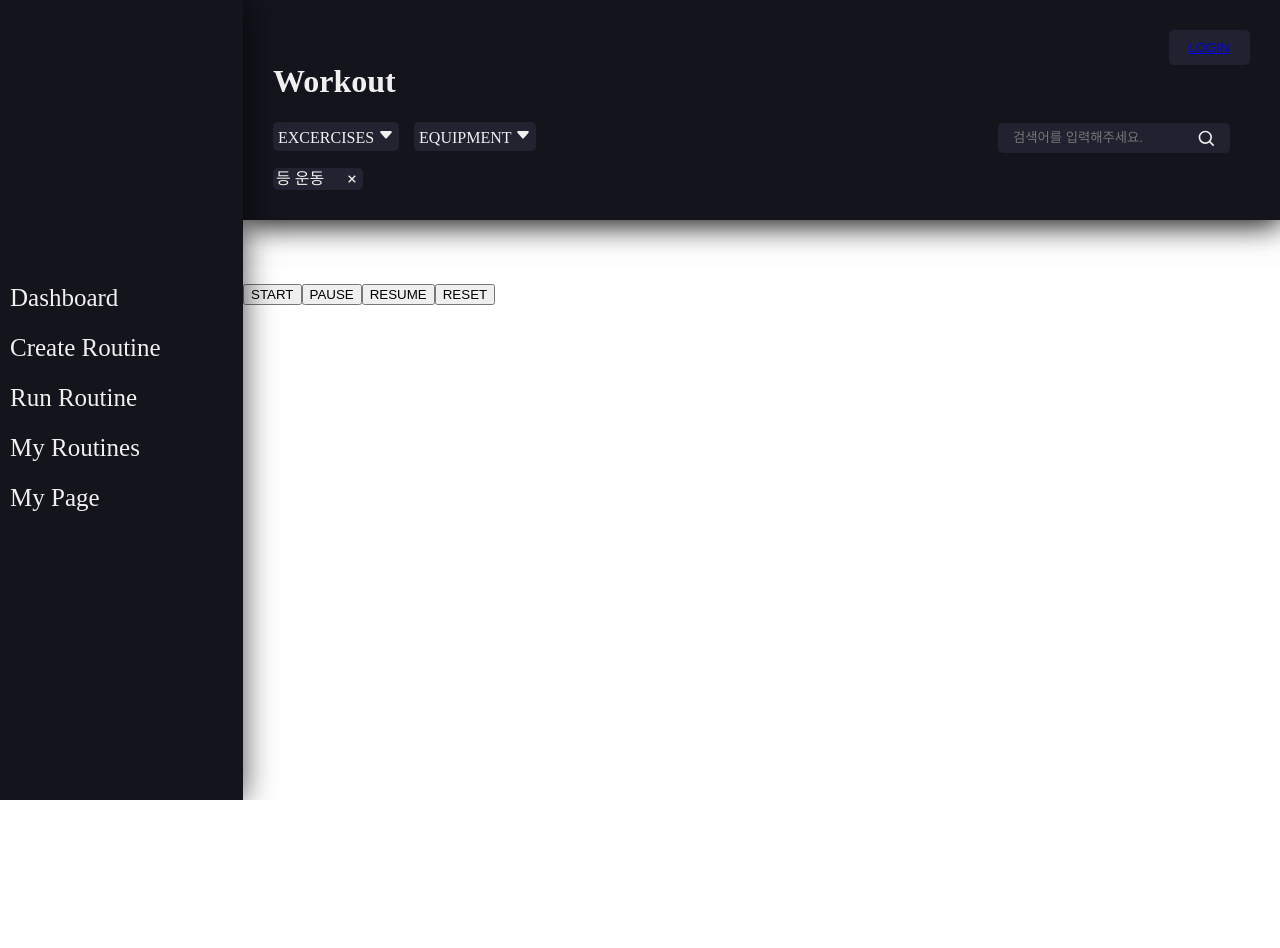
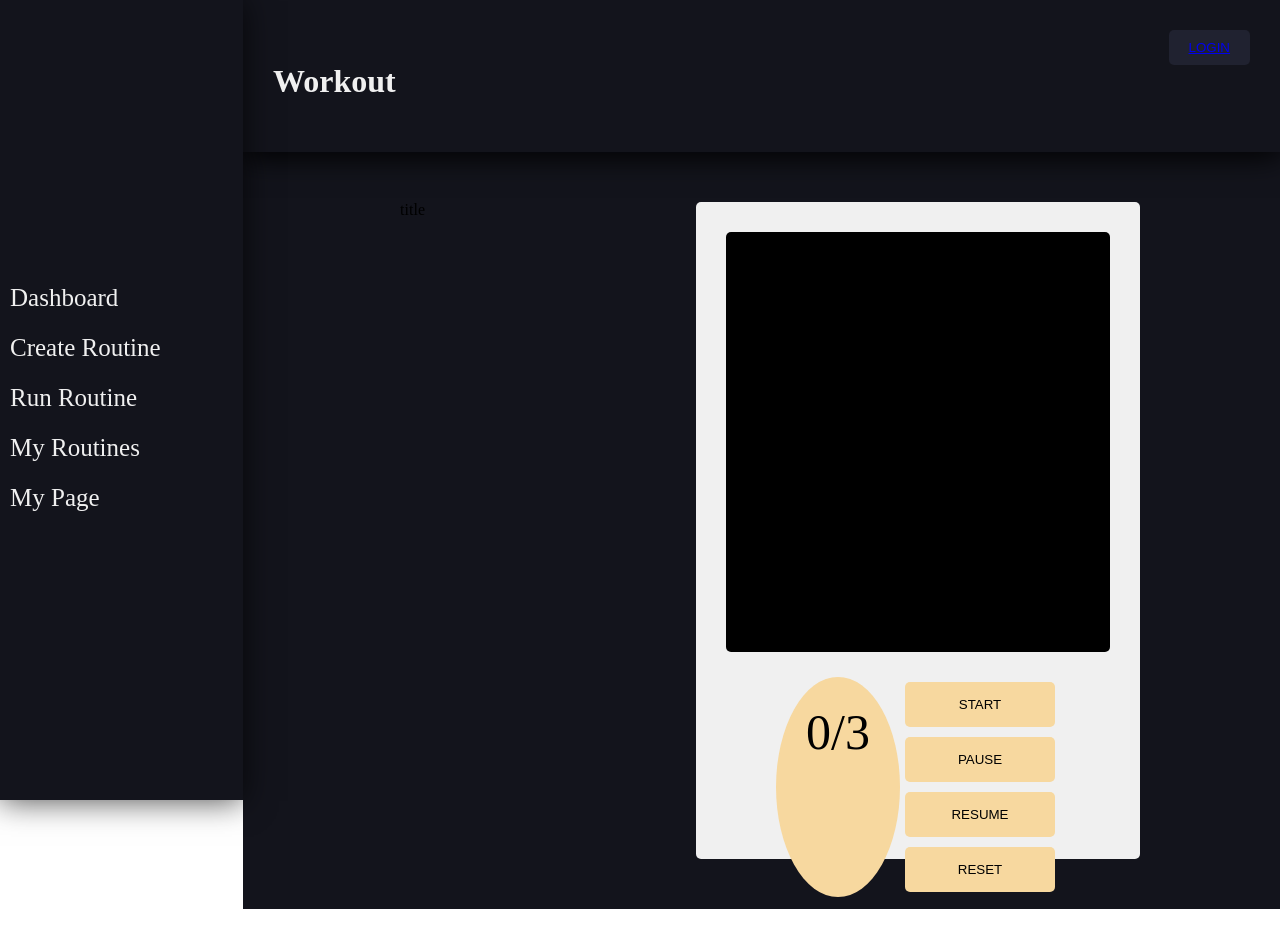
Before and after one commit to codestates/pt_at_home_client, a React (Create React App) app: page /workout in a window 1280 px wide. Shown: the top 948 px of the page. Before the commit the page ends 800 px from the top, so only its background shows below. Built offline with nearby package versions, Linux system fonts and the light colour scheme.

Commit message:
[Update]/Header&RunRoutine 디자인 및 기능 업데이트

```diff
--- a/src/components/component/CreateRoutineCard.tsx
+++ b/src/components/component/CreateRoutineCard.tsx
@@ -49,12 +49,6 @@ const DraggableWrap = styled.div`
   width: 280px;
   height: 130px;
 `;
-
-const CardDiv = styled.div`
-  color: currentColor;
-  text-decoration: none;
-  display: inline-table;
-`;
 const Card = styled.div`
   box-shadow: 0 1px 30px rgba(0, 0, 0, 0.4);
   display: flex;
--- a/src/components/header/Header.tsx
+++ b/src/components/header/Header.tsx
@@ -13,11 +13,12 @@ const Header = ({
   logoutHandler,
   title,
 }: HeaderProps): JSX.Element => {
+  const noBottom = title !== 'Dashboard' && title !== 'Create Routine';
   return (
     <HeaderWrap id="asd">
       <HeaderTop isLogin={isLogin} logoutHandler={logoutHandler} />
       <HeaderMiddle title={title} />
-      <HeaderBottom />
+      {!noBottom && <HeaderBottom />}
     </HeaderWrap>
   );
 };
--- a/src/components/header/headerBottom/HeaderBottom.tsx
+++ b/src/components/header/headerBottom/HeaderBottom.tsx
@@ -76,7 +76,7 @@ const filterModels: IFilter[] = [
 
 const HeaderBottom = (): JSX.Element => {
   const dropdownRefs = [useRef(), useRef()];
-  const [filterArr, setFilterArr] = useState<string[]>([]);
+  const [filterArr, setFilterArr] = useState<IFilterOption[]>([]);
   const [dropdownModels, setDropdownModels] = useState(() => {
     return filterModels.map((filter) => {
       filter.ref = dropdownRefs[filter.id];
@@ -95,17 +95,28 @@ const HeaderBottom = (): JSX.Element => {
     if (event.target === dropdownRefs[0].current) {
       return;
     }
+    if (event.target.classList.contains('custom-option-item')) {
+      return;
+    }
     allClose();
   });
   useOnClickDocument(dropdownRefs[1], (event) => {
     if (event.target === dropdownRefs[1].current) {
       return;
     }
+    if (event.target.classList.contains('custom-option-item')) {
+      return;
+    }
     allClose();
   });
-  const onChangeSelect = (id: number, value: string) => {
+  const onChangeSelect = (id: number, op: IFilterOption) => {
     toggleDropdwon(id);
-    setFilterArr((props) => [...props, value]);
+    // const filterRemove = filterArr.filter((item) => item.label === op.label);
+    // if (filterRemove.length === 0) setFilterArr([...filterArr, op]);
+    const hasLabel = filterArr.some((item) => item.label === op.label);
+    if (!hasLabel) {
+      setFilterArr([...filterArr, op]);
+    }
   };
   const toggleDropdwon = (id: number) => {
     setDropdownModels(
@@ -143,9 +154,11 @@ const HeaderBottom = (): JSX.Element => {
                       {model.options.map((op) => (
                         <CustomOptionItem
                           key={op.value}
+                          className={'custom-option-item'}
                           isdefault={!!op.isDefault}
-                          onClick={() => {
-                            onChangeSelect(model.id, op.value);
+                          onClick={(e) => {
+                            e.stopPropagation();
+                            onChangeSelect(model.id, op);
                           }}
                         >
                           {op.label}
@@ -158,16 +171,30 @@ const HeaderBottom = (): JSX.Element => {
               </div>
             );
           })}
+          <CustomSelect>STRETCHING</CustomSelect>
+          <CustomSelect>ROUTINE</CustomSelect>
         </FilterWrap>
         <SearchInputWrap>
           <SearchInput placeholder="검색어를 입력해주세요." />
           <Search />
         </SearchInputWrap>
       </Wrap>
-      <FilterCard>
-        등 운동
-        <BiX />
-      </FilterCard>
+      <TagWrap>
+        {filterArr &&
+          filterArr.map((op, index) => (
+            <FilterCard key={op.value}>
+              {op.label}
+              <BiX
+                onClick={() => {
+                  const removeFilter = filterArr.filter(
+                    (item) => item.label !== op.label,
+                  );
+                  setFilterArr(removeFilter);
+                }}
+              />
+            </FilterCard>
+          ))}
+      </TagWrap>
     </>
   );
 };
@@ -252,6 +279,7 @@ const FilterCard = styled.span`
   border-radius: 5px;
   display: flex;
   justify-content: space-between;
+  margin-right: 10px;
   padding: 3px;
 `;
 const Search = styled(BiSearch)`
@@ -261,7 +289,9 @@ const Search = styled(BiSearch)`
   font-size: 20px;
   color: #f0f0f0;
 `;
-
+const TagWrap = styled.div`
+  display: flex;
+`;
 const Arrow = styled(BsFillCaretDownFill)``;
 
 export default HeaderBottom;
--- a/src/components/main/CreateRoutine.tsx
+++ b/src/components/main/CreateRoutine.tsx
@@ -1,10 +1,13 @@
 import React, { useState, useRef, useEffect } from 'react';
 import styled from 'styled-components';
-import CreateRoutineCard from '../component/CreateRoutineCard'
-import RoutineBox from '../component/RoutineBox'
-import { WorkoutOfRoutine } from '../../modules/reducers/currentRoutine'
-import { Workout } from '../../modules/reducers/myWorkouts'
-import { CreateRoutineProps, ChoseWorkout } from '../../containers/CreateRoutineContainer'
+import CreateRoutineCard from '../component/CreateRoutineCard';
+import RoutineBox from '../component/RoutineBox';
+import { WorkoutOfRoutine } from '../../modules/reducers/currentRoutine';
+import { Workout } from '../../modules/reducers/myWorkouts';
+import {
+  CreateRoutineProps,
+  ChoseWorkout,
+} from '../../containers/CreateRoutineContainer';
 import {
   DragDropContext,
   Draggable,
@@ -14,23 +17,23 @@ import {
   ResponderProvided,
 } from 'react-beautiful-dnd';
 
-const initialChoseWorkout:ChoseWorkout = {
-    id:0,
-    title:'',
-    instruction:'',
-    image:['', ''],
-    part:['',''],
-    setCount:0,
-    count:0,
-    breakTime:0,
-    mySetCount:0,
-    myCount:0,
-    myBreakTime:0,
-    calrorie: 0,
-    tool: ''
-    }
+const initialChoseWorkout: ChoseWorkout = {
+  id: 0,
+  title: '',
+  instruction: '',
+  image: ['', ''],
+  part: ['', ''],
+  setCount: 0,
+  count: 0,
+  breakTime: 0,
+  mySetCount: 0,
+  myCount: 0,
+  myBreakTime: 0,
+  calrorie: 0,
+  tool: '',
+};
 
-const initialAddedWorkouts:ChoseWorkout[] = []
+const initialAddedWorkouts: ChoseWorkout[] = [];
 
 export interface ICard {
   id: string;
@@ -43,8 +46,7 @@ const reorder = (list: ICard[], startIndex: number, endIndex: number) => {
   return result;
 };
 
-
-const CreateRoutine = ({ myWorkouts }:CreateRoutineProps): JSX.Element => {
+const CreateRoutine = ({ myWorkouts }: CreateRoutineProps): JSX.Element => {
   const wrapRef = useRef<HTMLDivElement | null>(null);
   const droppableRef = useRef<HTMLDivElement | null>(null);
   const [cards, setCards] = useState<ICard[]>([
@@ -156,7 +158,9 @@ const DropWrap = styled.div`
   position: relative;
   flex: 1;
 `;
-const DroppableDiv = styled.div``;
+const DroppableDiv = styled.div`
+  flex-wrap: wrap;
+`;
 const DropBox = styled.div`
   position: relative;
   flex: 1;
--- a/src/components/main/RunRoutine.tsx
+++ b/src/components/main/RunRoutine.tsx
@@ -1,75 +1,73 @@
 import React, { useState, useEffect, useMemo } from 'react';
-import { CurrentRoutineProps } from '../../containers/RunRoutineContainer'
+import { CurrentRoutineProps } from '../../containers/RunRoutineContainer';
 import styled from 'styled-components';
-import CreateRoutineCard from '../component/CreateRoutineCard'
+import CreateRoutineCard from '../component/CreateRoutineCard';
 
-type SetInterval=ReturnType<typeof setInterval>
+type SetInterval = ReturnType<typeof setInterval>;
 
-
-const RunRoutine = ({
-    currentRoutine,
-
-}:CurrentRoutineProps):JSX.Element => {
-    const initialInterve:SetInterval | any = undefined
-    let {routineId, title, workout} = currentRoutine
-    let [counter, setCounter] = useState(0)
-    let [routineOrder, setRoutineOrder] = useState(0)
-    let [intervCounter, setIntervCounter] = useState(initialInterve)
-    let [intervImg, setIntervImg] = useState(initialInterve)
-    let [status, setStatus] = useState('ready')
-    let [imgIdx, setImgIdx] = useState(0)
-    let [repeat, setRepeat] = useState('ready')
-    let imgList = workout[routineOrder].image
-    let currentWorkout = workout[routineOrder]
-    let totalCount = workout[routineOrder].myCount
-    let breakCount = workout[routineOrder].myBreakTime
-    let num = useMemo(() => routineOrder+1, [routineOrder])
+const RunRoutine = ({ currentRoutine }: CurrentRoutineProps): JSX.Element => {
+  const initialInterve: SetInterval | any = undefined;
+  let { routineId, title, workout } = currentRoutine;
+  let [counter, setCounter] = useState(0);
+  let [routineOrder, setRoutineOrder] = useState(0);
+  let [intervCounter, setIntervCounter] = useState(initialInterve);
+  let [intervImg, setIntervImg] = useState(initialInterve);
+  let [status, setStatus] = useState('ready');
+  let [imgIdx, setImgIdx] = useState(0);
+  let [repeat, setRepeat] = useState('ready');
+  let imgList = workout[routineOrder].image;
+  let currentWorkout = workout[routineOrder];
+  let totalCount = workout[routineOrder].myCount;
+  let breakCount = workout[routineOrder].myBreakTime;
+  let num = useMemo(() => routineOrder + 1, [routineOrder]);
 
   useEffect(() => {
-        if (counter === totalCount + 1 && (status === 'start' || status === 'resume')) {
-            setCounter(0)
+    if (
+      counter === totalCount + 1 &&
+      (status === 'start' || status === 'resume')
+    ) {
+      setCounter(0);
       return () => {
-                setIntervCounter(clearInterval(intervCounter))
-                setIntervImg(clearInterval(intervImg))
+        setIntervCounter(clearInterval(intervCounter));
+        setIntervImg(clearInterval(intervImg));
         if (num < workout.length) {
-                    setTimeout(() => setStatus('break'), 2000)
+          setTimeout(() => setStatus('break'), 2000);
         } else {
-                    setStatus('finish')
+          setStatus('finish');
         }
+      };
+    } else if (counter === breakCount + 1 && status === 'break') {
+      setCounter(0);
+      return () => {
+        setIntervCounter(clearInterval(intervCounter));
+        if (num < workout.length) {
+          setRoutineOrder(num);
+          setTimeout(() => setStatus('start'), 2000);
         }
-        } else if (counter === breakCount+1 && (status === 'break')) {
-            setCounter(0)
-            return () => {
-                setIntervCounter(clearInterval(intervCounter))
-                if (num < workout.length) {
-                    setRoutineOrder(num)
-                    setTimeout(() => setStatus('start'), 2000)
+      };
     }
-            }
-        }
-    }, [counter])
+  }, [counter]);
 
   useEffect(() => {
     if (status === 'start') {
-            runWorkout()
+      runWorkout();
     } else if (status === 'break') {
-            breakCounter()
+      breakCounter();
     } else if (status === 'finish') {
-            setCounter(0)
-            setIntervCounter(clearInterval(intervCounter))
-            setIntervImg(clearInterval(intervImg))
+      setCounter(0);
+      setIntervCounter(clearInterval(intervCounter));
+      setIntervImg(clearInterval(intervImg));
     } else if (status === 'resume' && repeat === 'repeat') {
-            setIntervImg(setInterval (() => setImgIdx(imgIdx++), 1500))
+      setIntervImg(setInterval(() => setImgIdx(imgIdx++), 1500));
     } else if (status === 'resume') {
-            setIntervCounter(setInterval(() => setCounter(counter++), 1000))
+      setIntervCounter(setInterval(() => setCounter(counter++), 1000));
     } else if (status === 'pause') {
-            setIntervCounter(clearInterval(intervCounter))
-            setIntervImg(clearInterval(intervImg))
+      setIntervCounter(clearInterval(intervCounter));
+      setIntervImg(clearInterval(intervImg));
     } else if (status === 'pauseBreak') {
-            setIntervCounter(clearInterval(intervCounter))
+      setIntervCounter(clearInterval(intervCounter));
     }
-    }, [status])
-
+  }, [status]);
 
   // start 를 누르면 status 를 start로 바꾼다
   // staus 가 start 면 runworkout을 실행한다
@@ -81,101 +79,163 @@ const RunRoutine = ({
   // routineOrder 가 증가하면 현재 운동이 재설정 된다.
   // breakTime이 다 돌면 다시 runworkout 이 실행된다.
 
-    let currentImg = imgIdx === imgList.length? imgList[0]:imgList[imgIdx]
-    let actionCounter = useMemo(() => counter+1, [counter])
+  let currentImg = imgIdx === imgList.length ? imgList[0] : imgList[imgIdx];
+  let actionCounter = useMemo(() => counter + 1, [counter]);
 
   useEffect(() => {
     if (repeat === 'repeat') {
-            console.log('repeat')
-            setIntervImg(setInterval (() => setImgIdx(imgIdx++), 1500))
+      console.log('repeat');
+      setIntervImg(setInterval(() => setImgIdx(imgIdx++), 1500));
     }
     if (repeat === 'next') {
       if (counter === totalCount) {
-                console.log('next', counter)
+        console.log('next', counter);
         // setCounter(0)
-                setTimeout(()=>setRepeat('stop'), 1500)
+        setTimeout(() => setRepeat('stop'), 1500);
       } else {
-                setCounter(counter++)
-                setRepeat('repeat')
+        setCounter(counter++);
+        setRepeat('repeat');
       }
-        } if (repeat === 'stop') {
-            console.log('stop')
-            setCounter(0)
-            setRepeat('ready')
+    }
+    if (repeat === 'stop') {
+      console.log('stop');
+      setCounter(0);
+      setRepeat('ready');
       if (num < workout.length) {
-                setStatus('break')
+        setStatus('break');
       } else {
-                setStatus('finish')
+        setStatus('finish');
       }
-
     }
-    }, [repeat])
+  }, [repeat]);
 
   useEffect(() => {
     if (imgIdx === imgList.length) {
-            setImgIdx(0)
-            setCounter(actionCounter)
-            setRepeat('next')
-            setIntervImg(clearInterval(intervImg))
+      setImgIdx(0);
+      setCounter(actionCounter);
+      setRepeat('next');
+      setIntervImg(clearInterval(intervImg));
     }
-    }, [imgIdx])
+  }, [imgIdx]);
 
   const runWorkout = () => {
     if (currentWorkout.myCount < 5) {
-            setRepeat('repeat')
+      setRepeat('repeat');
     } else {
-            setCounter(counter++)
-            setIntervCounter(setInterval(() => setCounter(counter++), 1000))
+      setCounter(counter++);
+      setIntervCounter(setInterval(() => setCounter(counter++), 1000));
     }
-    }
+  };
 
   const startHandler = () => {
-        setStatus('start')
-    }
+    setStatus('start');
+  };
 
   const breakCounter = () => {
-        setCounter(counter++)
-        setIntervCounter(setInterval(() => setCounter(counter++), 1000))
-    }
+    setCounter(counter++);
+    setIntervCounter(setInterval(() => setCounter(counter++), 1000));
+  };
 
   const pauseHandler = () => {
     if (status === 'break') {
-            setStatus('pauseBreak')
+      setStatus('pauseBreak');
     } else {
-            setStatus('pause')
+      setStatus('pause');
     }
-    }
+  };
 
   const resumeHandler = () => {
     if (status === 'pause') {
-            setStatus('resume')
+      setStatus('resume');
     } else if (status === 'pauseBreak') {
-            setStatus('break')
+      setStatus('break');
     }
-    }
+  };
 
   return (
-        <div>
-            <WhiteText>
-                title
-            </WhiteText>
-            <WhiteText>
-                <div>{currentWorkout.id}</div>
-                <div>Image : {currentImg}</div>
-                <div>{`${counter}/${status === 'break' || status === 'pauseBreak'?breakCount:totalCount}`}</div>
-                <input type="button" value="START" onClick={startHandler}/>
-                <input type="button" value="PAUSE" onClick={pauseHandler}/>
-                <input type="button" value="RESUME" onClick={resumeHandler}/>
-                <input type="button" value="RESET"/>
-            </WhiteText>
-        </div>
+    <Wrap>
+      <CardWrap>title</CardWrap>
+      <RunWrap>
+        {/* <div>{currentWorkout.id}</div> */}
+        <Box>
+          <ImgStyle>Image : {currentImg}</ImgStyle>
+          <CountAndBtn>
+            <CountWrap>{`${counter}/${
+              status === 'break' || status === 'pauseBreak'
+                ? breakCount
+                : totalCount
+            }`}</CountWrap>
+            <ButtonWrap>
+              <Row1>
+                <Btn type="button" value="START" onClick={startHandler} />
+                <Btn type="button" value="PAUSE" onClick={pauseHandler} />
+              </Row1>
+              <Row2>
+                <Btn type="button" value="RESUME" onClick={resumeHandler} />
+                <Btn type="button" value="RESET" />
+              </Row2>
+            </ButtonWrap>
+          </CountAndBtn>
+        </Box>
+      </RunWrap>
+    </Wrap>
   );
 };
 
-const WhiteText = styled.div`
-    color:white;
-`
+const Wrap = styled.div`
+  display: flex;
+  background-color: #13141c;
+  height: 100%;
+  text-align: center;
+  padding: 50px 140px 50px 50px;
+`;
+const Box = styled.div`
+  padding: 20px;
+`;
+const CardWrap = styled.div`
+  flex: 1;
+`;
 
+const RunWrap = styled.div`
+  flex: 1;
+  background-color: #f0f0f0;
+  border-radius: 5px;
+  padding: 10px;
+  margin-left: 164px;
+`;
+const ImgStyle = styled.div`
+  border-radius: 5px;
+  background-color: #000;
+  height: 420px;
+`;
+const CountAndBtn = styled.div`
+  display: flex;
+  justify-content: space-between;
+  padding: 0 50px;
+`;
+
+const CountWrap = styled.div`
+  margin-top: 25px;
+  padding: 30px;
+  font-size: 50px;
+  border-radius: 50%;
+  background-color: #f7d89f;
+`;
+const ButtonWrap = styled.div`
+  margin-top: 25px;
+`;
+const Row1 = styled.div``;
+const Row2 = styled.div``;
+const Btn = styled.input`
+  padding: 15px 5px;
+  margin: 5px;
+  width: 150px;
+  background-color: #f7d89f;
+  border-radius: 5px;
+  outline: none;
+  border: none;
+  cursor: pointer;
+`;
 export default RunRoutine;
 
 //  // useEffect(() => {
--- a/src/containers/RunRoutineContainer.tsx
+++ b/src/containers/RunRoutineContainer.tsx
@@ -1,27 +1,30 @@
 import React from 'react';
-import { useSelector, useDispatch } from 'react-redux'
-import { RunRoutine } from '../components/main'
-import { RootState } from '../modules/reducers'
-import { CurrentRoutine } from '../modules/reducers/currentRoutine'
+import { useSelector, useDispatch } from 'react-redux';
+import styled from 'styled-components';
+import { RunRoutine } from '../components/main';
+import { RootState } from '../modules/reducers';
+import { CurrentRoutine } from '../modules/reducers/currentRoutine';
 
 export interface CurrentRoutineProps {
-    currentRoutine:CurrentRoutine;
-
+  currentRoutine: CurrentRoutine;
 }
 
 // type SetInterval=ReturnType<typeof setInterval>
 // const initialInterve:SetInterval | any = null
 
-const RunRoutineContainer = ():JSX.Element => {
-    const currentRoutine = useSelector((state:RootState) => state.currentRoutine)
+const RunRoutineContainer = (): JSX.Element => {
+  const currentRoutine = useSelector(
+    (state: RootState) => state.currentRoutine,
+  );
 
-    return (
-        <div>
-            <RunRoutine
-            currentRoutine={currentRoutine}
-            />
-        </div>
-    );
+  return (
+    <Wrap>
+      <RunRoutine currentRoutine={currentRoutine} />
+    </Wrap>
+  );
 };
 
+const Wrap = styled.div`
+  height: 100%;
+`;
 export default RunRoutineContainer;
```
Lines whose indentation alone changed are shown as unchanged.
